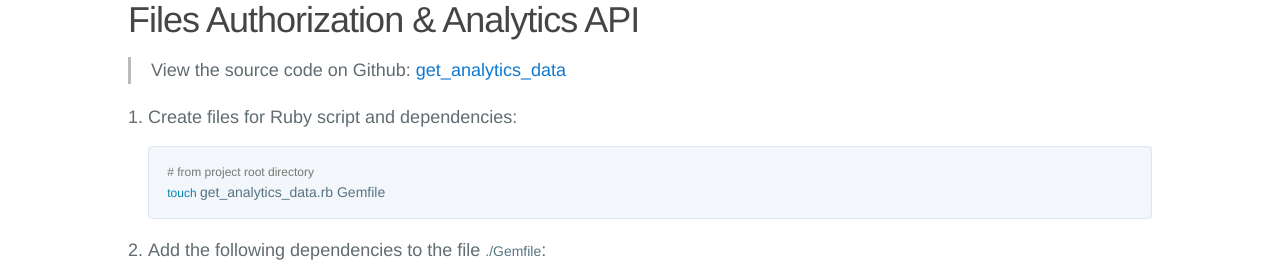
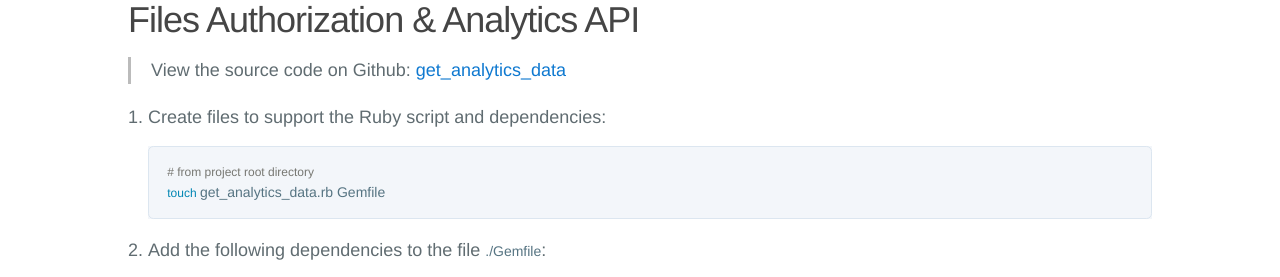
Before and after one commit to LauraKirby/aspera-ibm-analytics-api, a Jekyll site: the page built from analytics-api.md, in a window 1280 px wide and 900 px high. Shown: the part 313-590 px from the top of the window. Built offline with Jekyll 4.4.1, drawn with Linux system fonts in a browser that asks for light colours; our own code applies the rules of GitHub Pages for plain Markdown files; the repository's description, which GitHub fills in, is left out.

Commit message:
Update analytics-api.md

````diff
--- a/analytics-api.md
+++ b/analytics-api.md
@@ -2,7 +2,7 @@
 
 > View the source code on Github: [get_analytics_data](https://github.com/LauraKirby/aspera-ibm-analytics-api/tree/master/analytics-api-demo)
 
-1. Create files for Ruby script and dependencies:
+1. Create files to support the Ruby script and dependencies:
 
     ```bash
     # from project root directory
````
